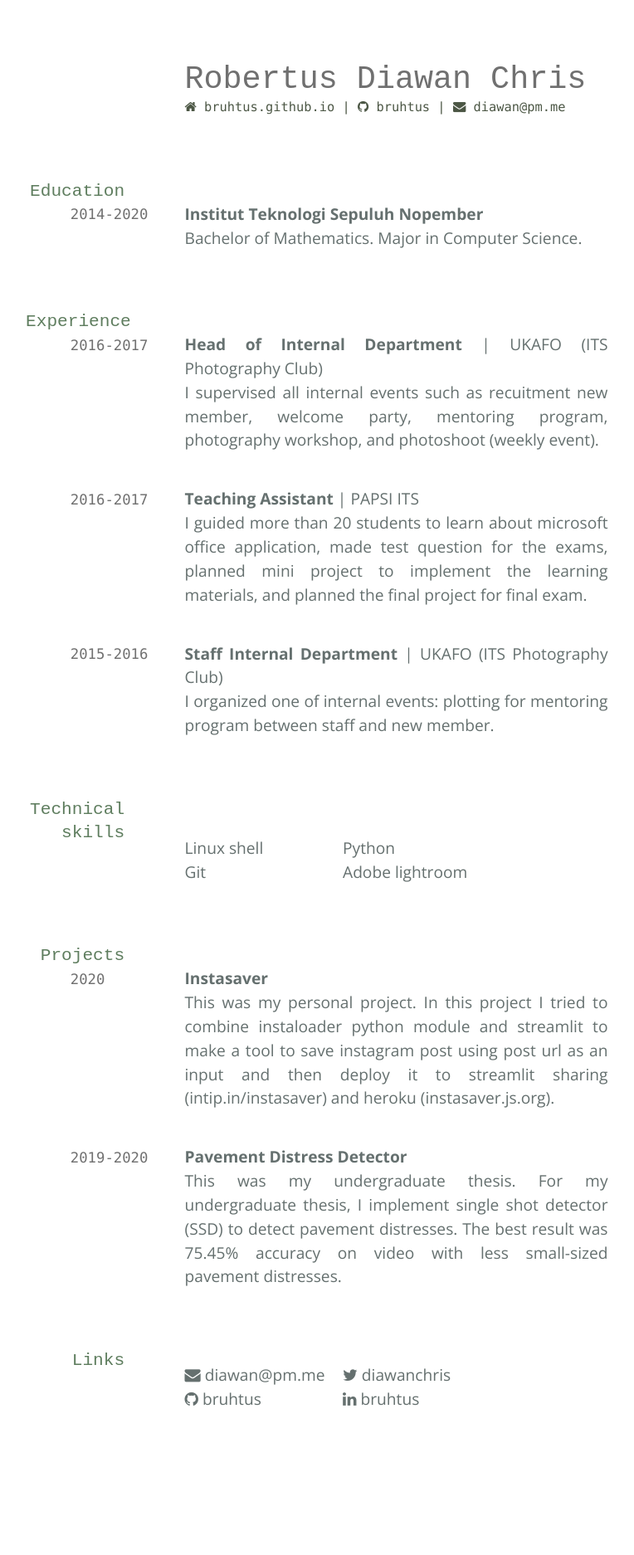
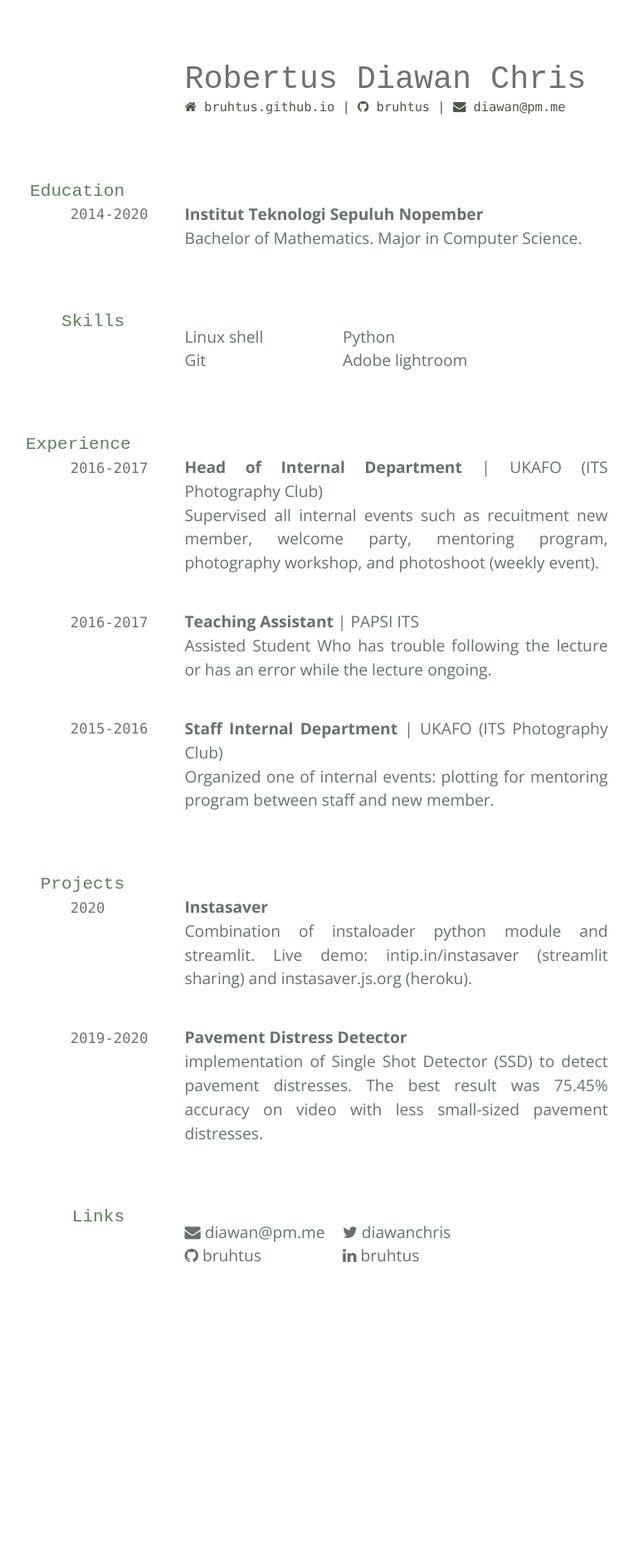
Before and after one commit to TimoTSchmidt/test3, a Jekyll site: the page built from index.md, in a window 1280 px wide. Shown: the whole page at 83% size, without its empty margins (205-969 px from the left). Built offline with Jekyll 4.4.1, drawn with Linux system fonts in a browser that asks for light colours; nearby versions of some CDN libraries; after the commit the page ends 1701 px from its top, so only the background shows below that.

Commit message:
Make the explanation simpler and edit categories position

```diff
--- a/index.md
+++ b/index.md
@@ -18,37 +18,36 @@ title: Robertus Diawan Chris' CV
 __Institut Teknologi Sepuluh Nopember__ <br>
 Bachelor of Mathematics. Major in Computer Science.
 
+## Skills
+
+- Linux shell
+- Git
+- Python
+- Adobe lightroom
+
 ## Experience
 
 `2016-2017`
 __Head of Internal Department__ | UKAFO (ITS Photography Club) <br>
-I supervised all internal events such as recuitment new member, welcome party, mentoring program, photography workshop, and photoshoot (weekly event).
+Supervised all internal events such as recuitment new member, welcome party, mentoring program, photography workshop, and photoshoot (weekly event).
 
 `2016-2017`
 __Teaching Assistant__ | PAPSI ITS <br>
-I guided more than 20 students to learn about microsoft office application, made test question for the exams, planned mini project to implement the learning materials, and planned the final project for final exam.
+Assisted Student Who has trouble following the lecture or has an error while the lecture ongoing.
 
 `2015-2016`
 __Staff Internal Department__ | UKAFO (ITS Photography Club) <br>
-I organized one of internal events: plotting for mentoring program
-between staff and new member.
-
-## Technical skills
-
-* Linux shell
-* Git
-* Python
-* Adobe lightroom
+Organized one of internal events: plotting for mentoring program between staff and new member.
 
 ## Projects
 
 `2020`
 __Instasaver__ <br>
-This was my personal project. In this project I tried to combine instaloader python module and streamlit to make a tool to save instagram post using post url as an input and then deploy it to streamlit sharing (<a href="https://intip.in/instasaver">intip.in/instasaver</a>) and heroku (<a href="https://instasaver.js.org/">instasaver.js.org</a>).
+Combination of instaloader python module and streamlit. Live demo: <a href="https://intip.in/instasaver">intip.in/instasaver</a> (streamlit sharing) and <a href="https://instasaver.js.org/">instasaver.js.org</a> (heroku).
 
 `2019-2020`
 __Pavement Distress Detector__ <br>
-This was my undergraduate thesis. For my undergraduate thesis, I implement single shot detector (SSD) to detect pavement distresses.
+implementation of Single Shot Detector (SSD) to detect pavement distresses.
 The best result was 75.45% accuracy on video with less small-sized pavement distresses.
 
 <!-- ## Areas of expertise
@@ -60,10 +59,10 @@ The best result was 75.45% accuracy on video with less small-sized pavement dist
 ## Links
 
 <!-- fa are fontawesome, ai are academicons -->
-* <i class="fa fa-envelope"></i> <a href="mailto:diawan@pm.me">diawan@pm.me</a><br />
-* <i class="fa fa-github"></i> <a href="http://github.com/bruhtus">bruhtus</a><br />
-* <i class="fa fa-twitter"></i> <a href="http://twitter.com/diawanchris">diawanchris</a><br />
-* <i class="fa fa-linkedin"></i> <a href="https://www.linkedin.com/in/bruhtus/">bruhtus</a>
+- <i class="fa fa-envelope"></i> <a href="mailto:diawan@pm.me">diawan@pm.me</a><br />
+- <i class="fa fa-github"></i> <a href="http://github.com/bruhtus">bruhtus</a><br />
+- <i class="fa fa-twitter"></i> <a href="http://twitter.com/diawanchris">diawanchris</a><br />
+- <i class="fa fa-linkedin"></i> <a href="https://www.linkedin.com/in/bruhtus/">bruhtus</a>
 
 <!-- ### Footer
 
```
